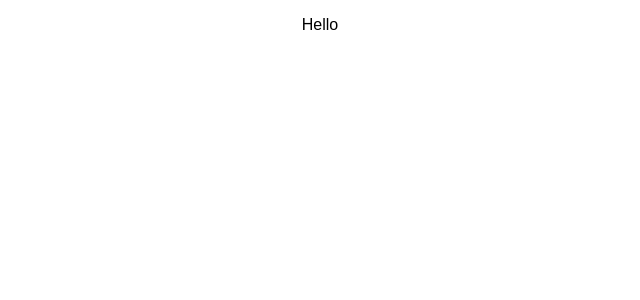
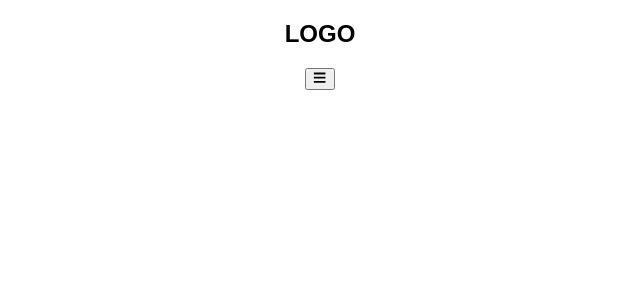
Before and after one commit to vk0808/navbar, a React (Create React App) app: page / in a window 1280 px wide. Shown: the top 300 px of the page, without its empty margins (320-960 px from the left). Built offline with nearby package versions, Linux system fonts and the light colour scheme.

Commit message:
added nav-header

```diff
--- a/package.json
+++ b/package.json
@@ -8,6 +8,7 @@
     "@babel/runtime": "7.13.8",
     "react": "17.0.1",
     "react-dom": "17.0.1",
+    "react-icons": "4.2.0",
     "react-scripts": "4.0.0"
   },
   "devDependencies": {
--- a/src/Navbar.js
+++ b/src/Navbar.js
@@ -1,8 +1,20 @@
 import React, { useState, useEffect, useRef } from "react";
+import { FaBars, FaTwitter } from 'react-icons/fa';
 
 const Navbar = () => {
   return (
-    <p>Hello</p>
+    <nav>
+      <div className="nav-center">
+      <div className="nav-header">
+        <h1>LOGO</h1>
+        <button className="nav-toggle">
+          <FaBars />
+        </button>
+      </div>
+      <div className="links-container show-container"></div>
+      <ul className="social-icons"></ul>
+      </div>
+    </nav>
   );
 }
 
```
